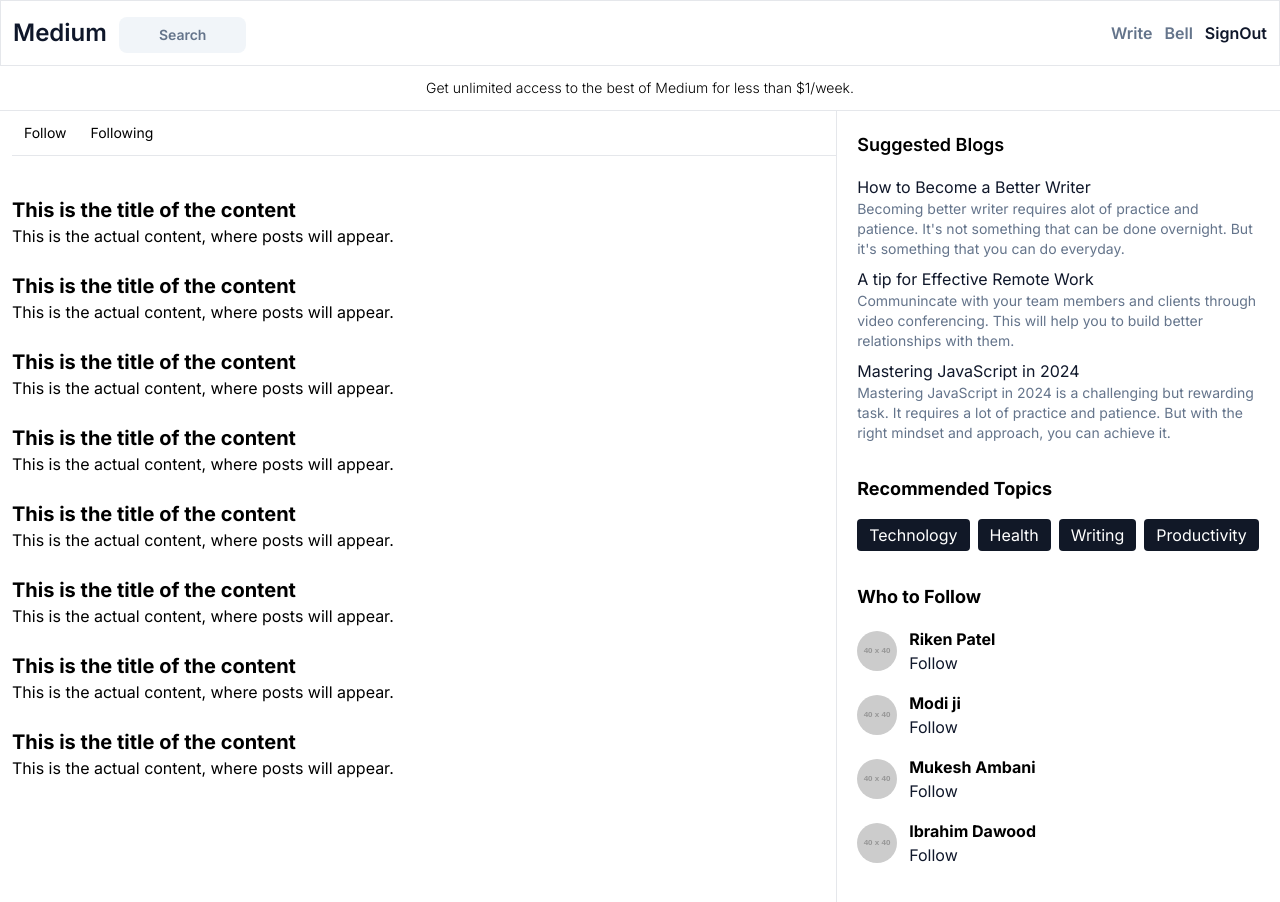
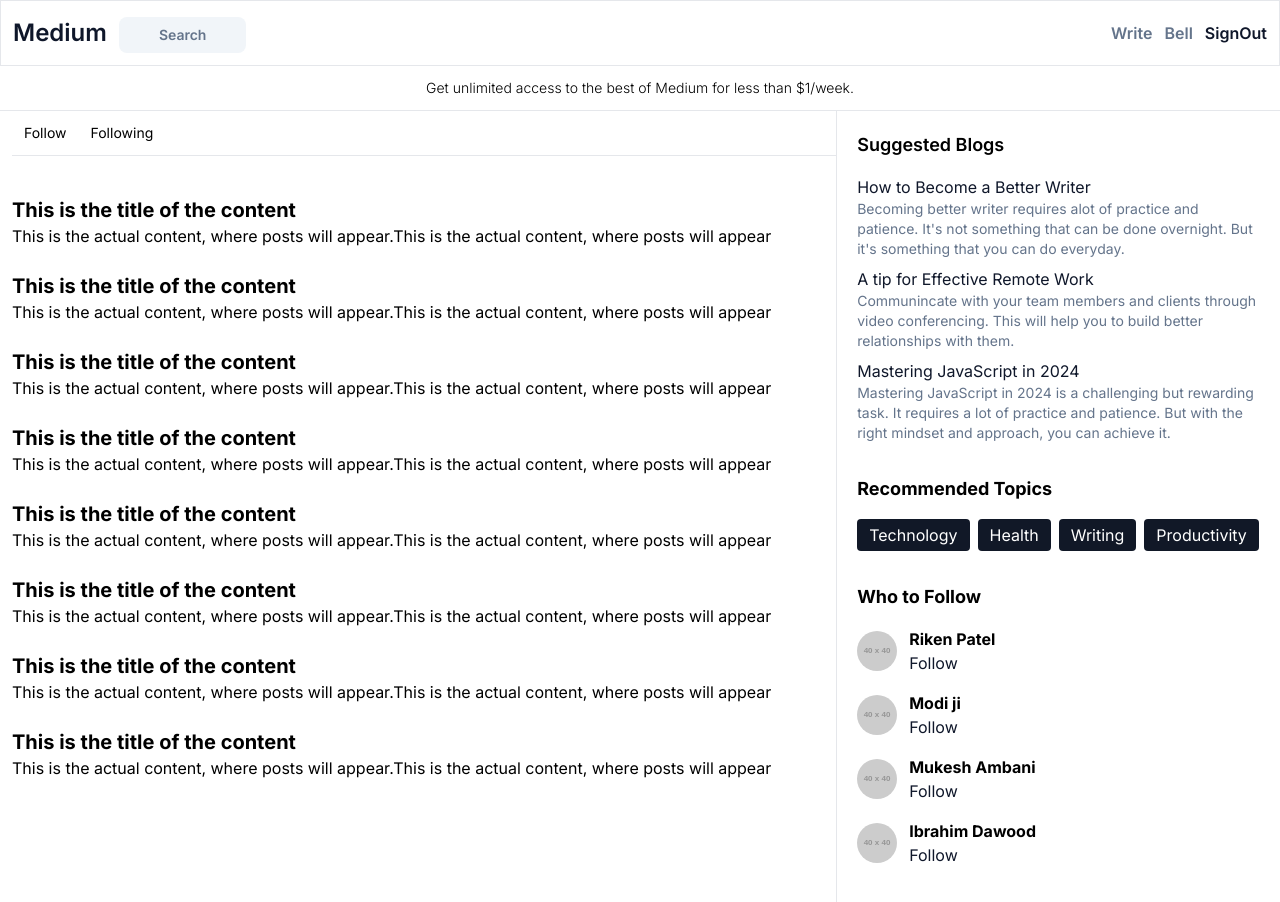
Before and after one commit to RikenMor001/NextJs-Backend, a Next.js app: page / in a window 1280 px wide. Shown: the top 902 px of the page. Built offline with nearby package versions, Linux system fonts and the light colour scheme; no server answers.

Commit message:
Update page.tsx

```diff
--- a/app/page.tsx
+++ b/app/page.tsx
@@ -1,3 +1,4 @@
+
 
 import axios from "axios";
 import { Appbar } from "./components/App";
@@ -37,56 +38,56 @@
                 This is the title of the content
               </div>
               <div className="text-md">
-                This is the actual content, where posts will appear.
+                This is the actual content, where posts will appear.This is the actual content, where posts will appear
               </div>
               <br />
               <div className="text-xl font-bold">
                 This is the title of the content
               </div>
               <div className="text-md">
-                This is the actual content, where posts will appear.
+                This is the actual content, where posts will appear.This is the actual content, where posts will appear
               </div>
               <br />
               <div className="text-xl font-bold">
                 This is the title of the content
               </div>
               <div className="text-md">
-                This is the actual content, where posts will appear.
+                This is the actual content, where posts will appear.This is the actual content, where posts will appear
               </div>
               <br />
               <div className="text-xl font-bold">
                 This is the title of the content
               </div>
               <div className="text-md">
-                This is the actual content, where posts will appear.
+                This is the actual content, where posts will appear.This is the actual content, where posts will appear
               </div>
               <br />
               <div className="text-xl font-bold">
                 This is the title of the content
               </div>
               <div className="text-md">
-                This is the actual content, where posts will appear.
+                This is the actual content, where posts will appear.This is the actual content, where posts will appear
               </div>
               <br />
               <div className="text-xl font-bold">
                 This is the title of the content
               </div>
               <div className="text-md">
-                This is the actual content, where posts will appear.
+                This is the actual content, where posts will appear.This is the actual content, where posts will appear
               </div>
               <br />
               <div className="text-xl font-bold">
                 This is the title of the content
               </div>
               <div className="text-md">
-                This is the actual content, where posts will appear.
+                This is the actual content, where posts will appear.This is the actual content, where posts will appear
               </div>
               <br />
                             <div className="text-xl font-bold">
                 This is the title of the content
               </div>
               <div className="text-md">
-                This is the actual content, where posts will appear.
+                This is the actual content, where posts will appear.This is the actual content, where posts will appear
               </div>
               <br />
             </div>
```
